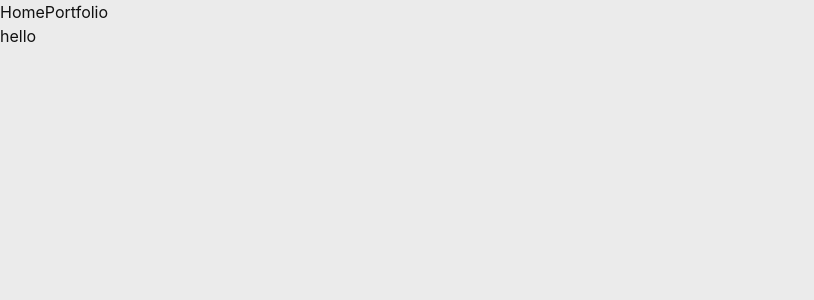
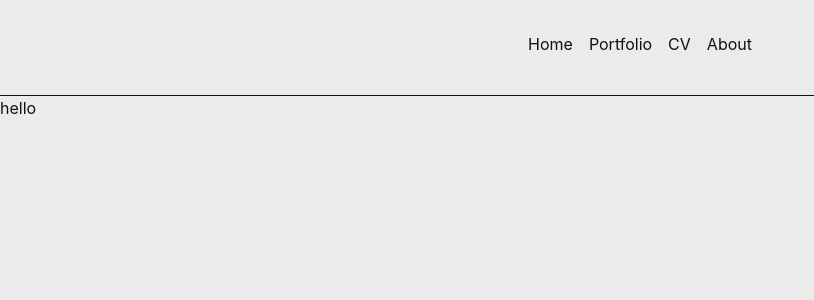
Before and after one commit to janne022/labb-2-react, a React (Vite) app: page / in a window 1280 px wide. Shown: the top 300 px of the page, without its empty margins (0-814 px from the left). Built offline with nearby package versions, Linux system fonts and the light colour scheme.

Commit message:
added header with navbar and added additional link paths

```diff
--- a/package.json
+++ b/package.json
@@ -11,6 +11,7 @@
   },
   "dependencies": {
     "@tailwindcss/vite": "^4.2.2",
+    "lucide-react": "^0.577.0",
     "react": "^19.2.4",
     "react-dom": "^19.2.4",
     "react-router": "^7.13.1",
--- /dev/null
+++ b/src/components/Header.tsx
@@ -0,0 +1,55 @@
+import { Link } from "react-router";
+import { Menu, X } from "lucide-react";
+import { useState } from "react";
+
+type NavLinksProps = {
+  onClick?: () => void;
+};
+
+const NavLinks = ({ onClick }: NavLinksProps) => {
+  return (
+    <>
+      <Link to="/" onClick={onClick} className="mx-2">
+        Home
+      </Link>
+      <Link to="/portfolio" onClick={onClick} className="mx-2">
+        Portfolio
+      </Link>
+      <Link to="/cv" onClick={onClick} className="mx-2">
+        CV
+      </Link>
+      <Link to="/about" onClick={onClick} className="mx-2">
+        About
+      </Link>
+    </>
+  );
+};
+
+export default function Header() {
+  const [isOpen, setIsOpen] = useState(false);
+
+  const toggleNavbar = () => {
+    setIsOpen(!isOpen);
+  };
+
+  return (
+    <header className="sticky top-0 z-20 border-b p-8 h-24">
+      <nav className="flex items-center w-full px-4">
+        <div className="flex-1" />
+        <div className="hidden md:flex justify-center flex-1">
+          <NavLinks onClick={() => setIsOpen(false)} />
+        </div>
+        <div className="flex-1 flex justify-end">
+          <button className="md:hidden" onClick={toggleNavbar}>
+            {isOpen ? <X /> : <Menu />}
+          </button>
+        </div>
+      </nav>
+      {isOpen && (
+        <div className="fixed top-23 left-0 w-full h-[calc(100vh-6rem)] bg-background z-50 md:hidden flex flex-col items-center justify-center space-y-6">
+          <NavLinks onClick={() => setIsOpen(false)} />
+        </div>
+      )}
+    </header>
+  );
+}
--- a/src/routes/root.tsx
+++ b/src/routes/root.tsx
@@ -1,12 +1,10 @@
-import { Link, Outlet } from "react-router";
+import { Outlet } from "react-router";
+import Header from "../components/Header";
 
 export default function Root() {
   return (
     <>
-      <nav>
-        <Link to="/">Home</Link>
-        <Link to="/portfolio">Portfolio</Link>
-      </nav>
+      <Header />
       <main>
         <Outlet />
       </main>
```
Also changed, not shown: src/main.tsx (+10 -0 lines), 1 other file (tests, documents, lock files or other folders).
